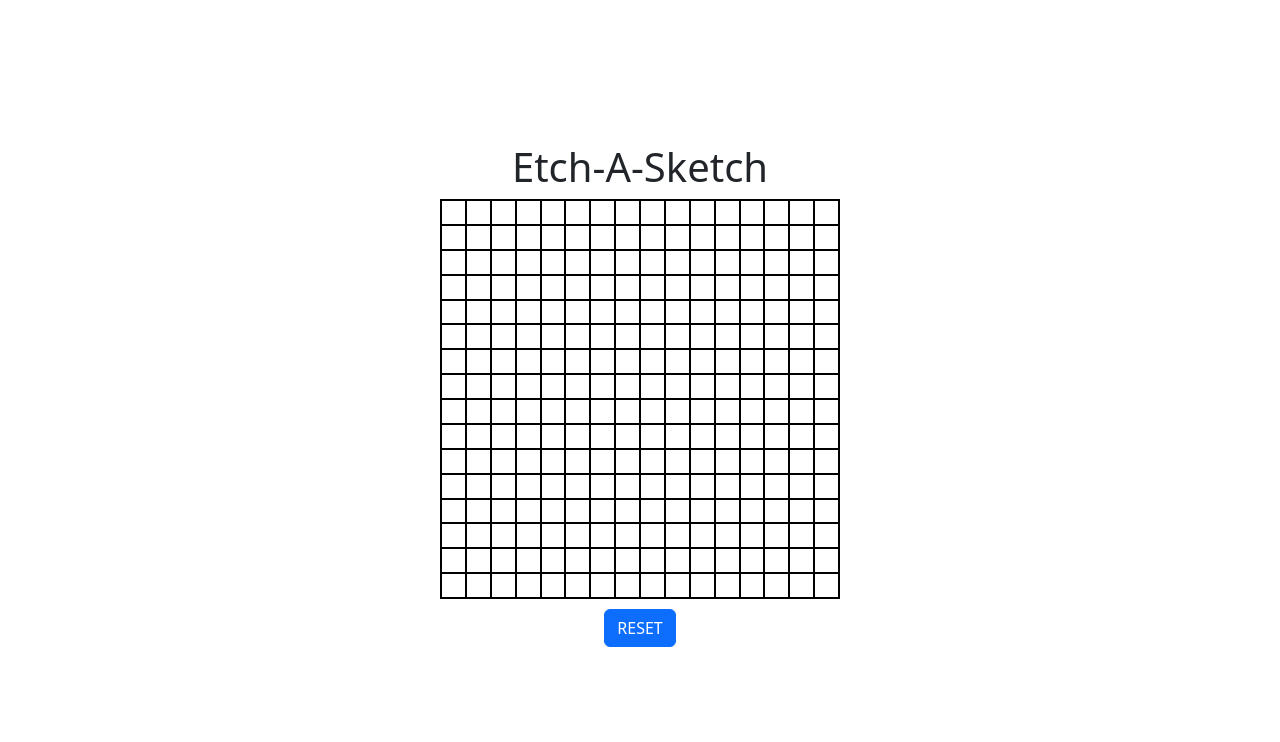
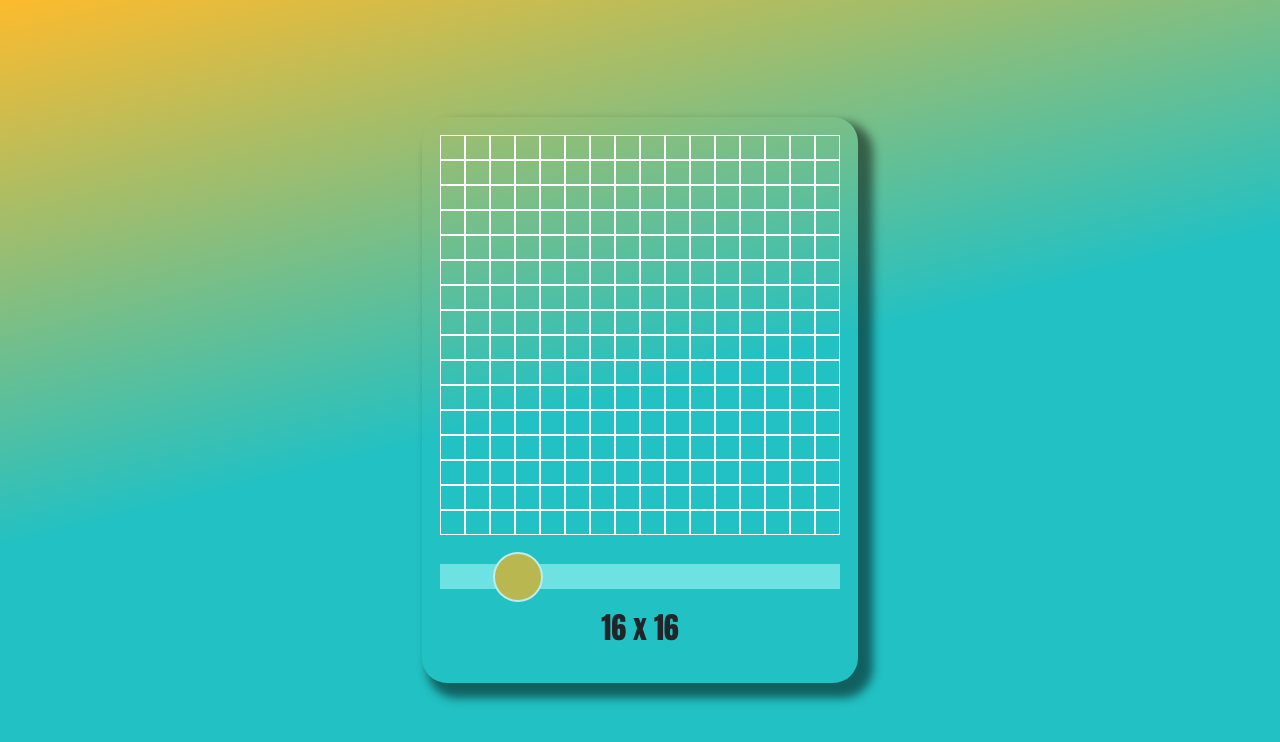
Before and after one commit to BradleyEversley/Etch-a-Sketch, a plain HTML site: page index.html in a window 1280 px wide. Drawn offline with nearby package versions, Linux system fonts and the light colour scheme.

Commit message:
added new codebase with slider feature to change grid-size

```diff
--- a/index.html
+++ b/index.html
@@ -7,16 +7,24 @@
     <title>Etch-A-Sketch</title>
     <link rel="stylesheet" href="styles.css">
     <link href="https://cdn.jsdelivr.net/npm/bootstrap@5.3.3/dist/css/bootstrap.min.css" rel="stylesheet" integrity="sha384-QWTKZyjpPEjISv5WaRU9OFeRpok6YctnYmDr5pNlyT2bRjXh0JMhjY6hW+ALEwIH" crossorigin="anonymous">
+    <link rel="preconnect" href="https://fonts.googleapis.com">
+<link rel="preconnect" href="https://fonts.gstatic.com" crossorigin>
+<link href="https://fonts.googleapis.com/css2?family=Anton&display=swap" rel="stylesheet">
+<link href="https://fonts.googleapis.com/css2?family=Material+Symbols+Outlined" rel="stylesheet" />
     <script src="script.js" defer></script>
     <script src="https://cdn.jsdelivr.net/npm/bootstrap@5.3.3/dist/js/bootstrap.bundle.min.js" integrity="sha384-YvpcrYf0tY3lHB60NNkmXc5s9fDVZLESaAA55NDzOxhy9GkcIdslK1eN7N6jIeHz" crossorigin="anonymous" defer></script>
 </head>
 
 <body>
-    <h1>Etch-A-Sketch</h1>
-    <div class="board"></div>
-    <div class="buttons">
-        <button type="button" class="btn btn-primary">RESET</button>
-    </div>
+            </div>
+            <div class="board-container">
+                <div id="board"></div>
+                <div id="slider-container">
+                    <input type="range" min = "1" max = "100" value = "16" class="slider" id ="slider">
+                    <p id="slider-value"></p>
+                </div>
+            </div>
+        </div>
 </body>
 
 </html>
--- a/script.js
+++ b/script.js
@@ -1,8 +1,45 @@
-document.addEventListener('DOMContentLoaded', () => {
-    const board = document.querySelector('.board');
+ // Default grid dimension values
+const gridSize = 400;
+let cellNumber = 16;
 
-    for (let i = 0; i < 16 * 16; i++) {
-        const cell = document.createElement('div');
+// Set grid dimensions
+const board = document.querySelector("#board");
+const sliderContainer = document.querySelector("slider-container");
+const slider = document.querySelector("#slider");
+const sliderValue = document.querySelector("#slider-value");
+
+sliderValue.textContent = `${slider.value} x ${slider.value}`;
+board.style.width = board.style.height = `${gridSize}px`;
+
+ function setBgColor () {
+    this.style.backgroundColor = 'blue';
+ }
+
+ function createGrid(cellNumber) {
+    for (let i = 0; i < (cellNumber * cellNumber); i++) {
+        const cell = document.createElement("div");
+
+        cell.style.width = cell.style.height = `${(gridSize / cellNumber)}px`;
+        cell.classList.add("cell");
         board.appendChild(cell);
+
+        cell.addEventListener("mouseover" , setBgColor);
     }
-});
+ }
+
+ function removeCells() {
+    while (board.firstChild) {
+        board.removeChild(board.firstChild);
+    }
+ }
+
+//  event listener for changes in slider value
+slider.oninput  = function() {
+    let txt = `${this.value} x ${this.value}`; //captures current value of slider
+    sliderValue.innerHTML = txt; //display grid size
+    removeCells(); //clears current grid
+    createGrid(this.value); //creates new grid with updated value
+    }
+
+
+ createGrid(16);
--- a/styles.css
+++ b/styles.css
@@ -2,6 +2,7 @@
     margin: 0;
     padding: 0;
     box-sizing: border-box;
+    font-size: 30px;
 }
 
 body {
@@ -11,22 +12,75 @@ body {
     justify-content: center;
     align-items: center;
     flex-direction: column;
+    background: rgb(2,0,36);
+    background: rgb(34,193,195);
+    background: linear-gradient(346deg, rgba(34,193,195,1) 51%, rgba(253,187,45,1) 100%);
 }
 
-.board{
-    width: 400px;
-    height: 400px;
-    border: 1px solid black;
+.board-container {
+    margin-top: 100px;
+    margin-bottom: 100px;;
+    padding: 18px;
+    border-radius: 25px;
+    box-shadow: 10px  10px 10px 5px rgb(0 , 0 , 0 , 0.5);
+}
+
+#board{
     display: flex;
     flex-wrap: wrap;
+    margin-bottom: 20px;
 }
 
-.board > div {
-    border: 1px solid black;
-    flex: 1 0 calc(100% / 16);
-    height: calc(100% / 16);
+.cell {
+    border: 1px solid  white;
 }
 
-.buttons {
-    margin: 10px;
+#slider-container {
+    margin: 15px auto;
+    width: 100%;
 }
+
+.slider {
+    -webkit-appearance: none;
+    appearance: none;
+    height: 25px;
+    width: 100%;
+    background-color: rgb(143, 239, 240);
+    outline: white;
+    opacity: 0.7;
+    -webkit-transition: 0.2s ;
+    transition: opacity 0.2s;
+}
+
+#slider-value {
+    margin: 5px auto;
+    font-family: "Anton", sans-serif;
+    font-weight: 400;
+    font-style: normal;
+    display: flex;
+    justify-content: center;
+    text-align: center;
+}
+
+.slider:hover {
+    opacity: 1;
+}
+
+.slider::-webkit-slider-thumb {
+    -webkit-appearance: none;
+  background-color: rgb(249, 180, 32);
+  width: 50px;
+  height: 50px;
+  border-radius: 50%;
+  border: 2px solid white;
+  cursor: pointer;
+  transition: .3s ease-in-out;
+}
+
+
+
+
+.board-and-icons {
+    display: flex;
+    align-items: center;
+}
```
